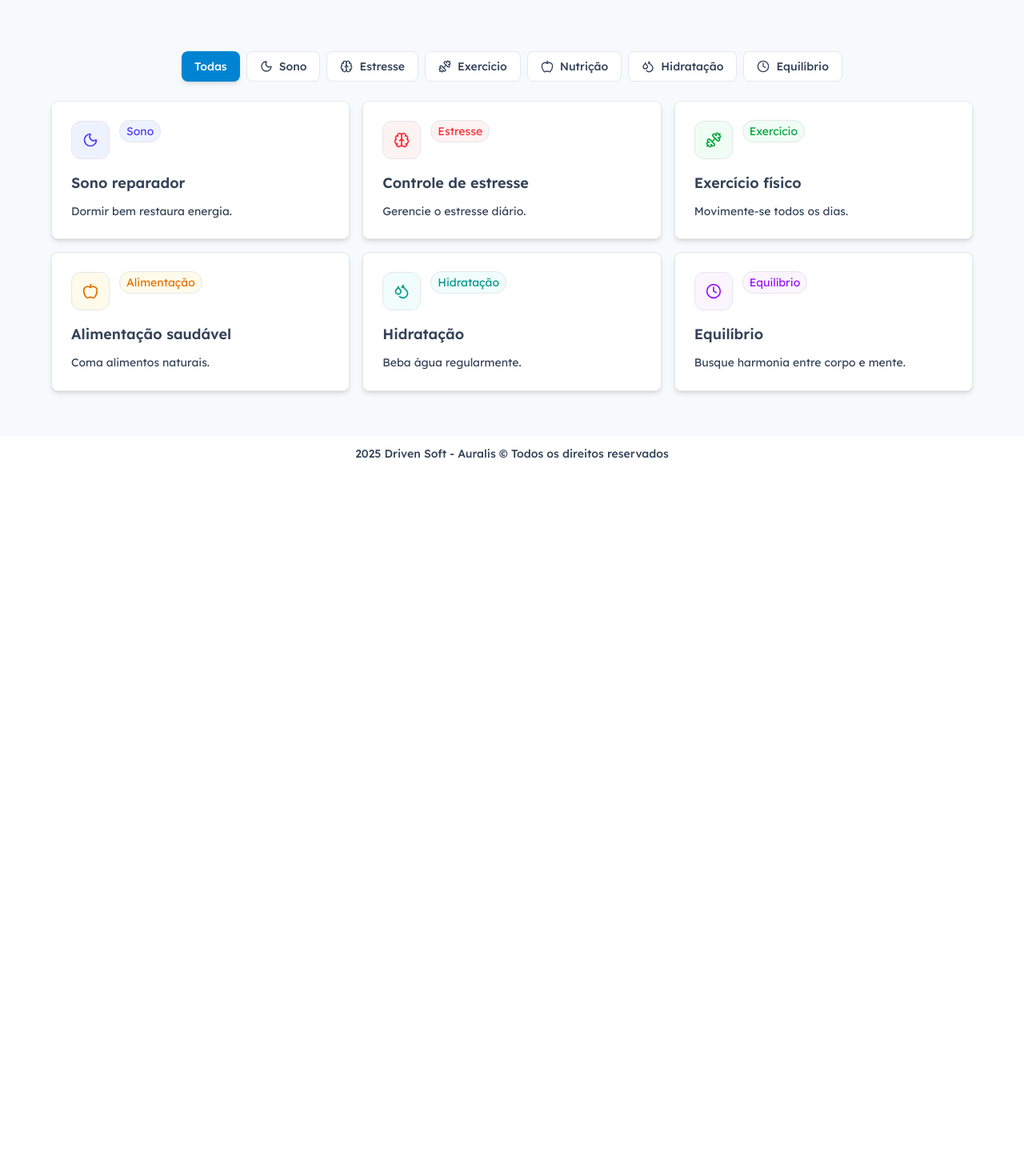
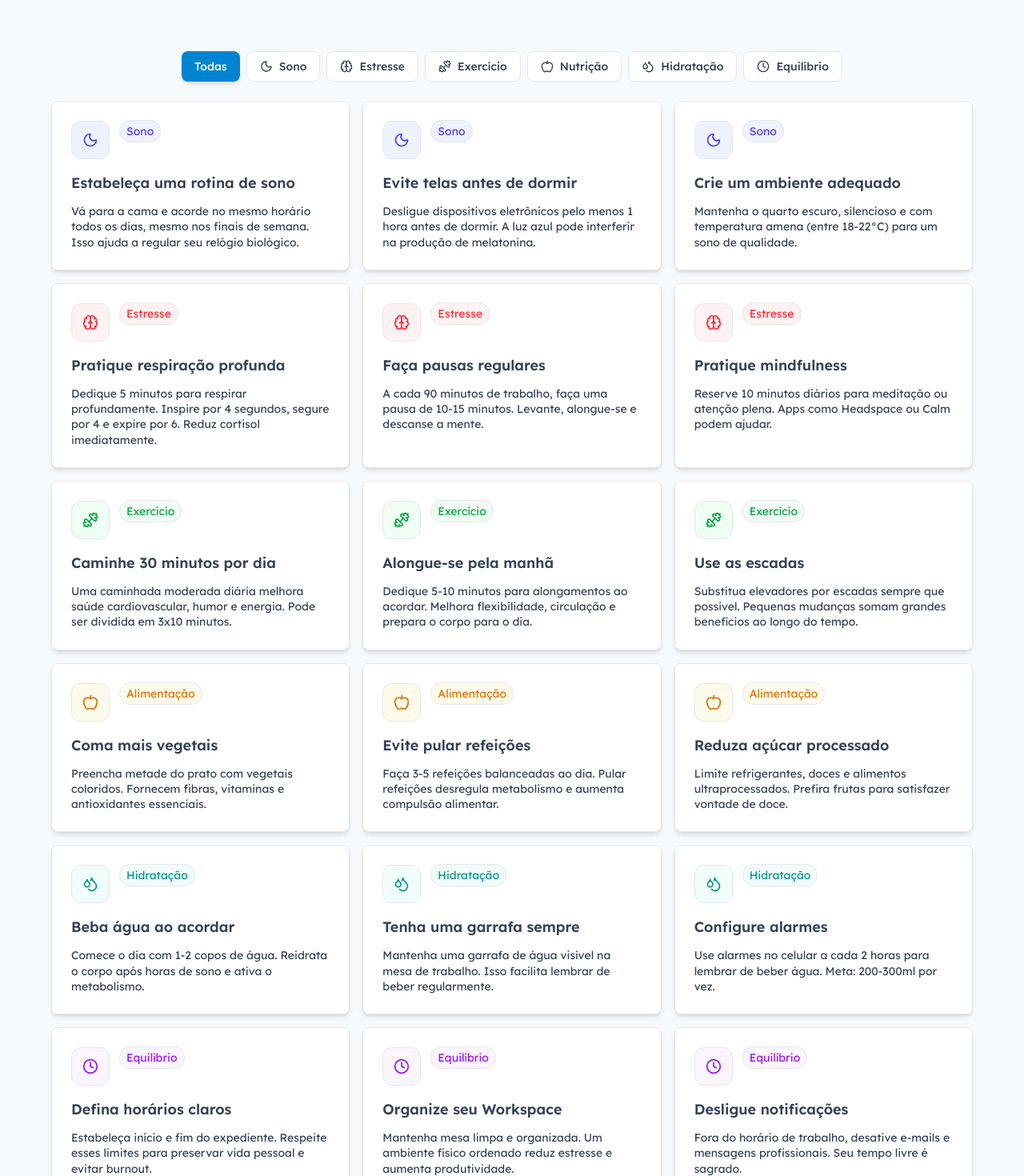
Before and after one commit to Driven-Soft/Auralis, a React (Vite) app: page /dicas in a window 1280 px wide. Shown: the part 360-1830 px from the top of the page at 80% size. Before the commit the page ends 949 px from the top, so only its background shows below. Built offline with nearby package versions, Linux system fonts and the light colour scheme; a web font is replaced by a local one.

Commit message:
feat: ação dos dados reais por dica card

```diff
--- a/src/data/dicaCardData.ts
+++ b/src/data/dicaCardData.ts
@@ -1,10 +1,117 @@
 import type { DicaCardData } from "../types/dicaCardType";
 
 export const cards: DicaCardData[] = [
-  { id: "1", title: "Sono reparador", text: "Dormir bem restaura energia.", category: "sleep" },
-  { id: "2", title: "Controle de estresse", text: "Gerencie o estresse diário.", category: "stress" },
-  { id: "3", title: "Exercício físico", text: "Movimente-se todos os dias.", category: "exercise" },
-  { id: "4", title: "Alimentação saudável", text: "Coma alimentos naturais.", category: "nutrition" },
-  { id: "5", title: "Hidratação", text: "Beba água regularmente.", category: "hydration" },
-  { id: "6", title: "Equilíbrio", text: "Busque harmonia entre corpo e mente.", category: "balance" },
+  {
+    id: "1",
+    title: "Estabeleça uma rotina de sono",
+    text: "Vá para a cama e acorde no mesmo horário todos os dias, mesmo nos finais de semana. Isso ajuda a regular seu relógio biológico.",
+    category: "sleep",
+  },
+  {
+    id: "2",
+    title: "Evite telas antes de dormir",
+    text: "Desligue dispositivos eletrônicos pelo menos 1 hora antes de dormir. A luz azul pode interferir na produção de melatonina.",
+    category: "sleep",
+  },
+  {
+    id: "3",
+    title: "Crie um ambiente adequado",
+    text: "Mantenha o quarto escuro, silencioso e com temperatura amena (entre 18-22°C) para um sono de qualidade.",
+    category: "sleep",
+  },
+
+  {
+    id: "4",
+    title: "Pratique respiração profunda",
+    text: "Dedique 5 minutos para respirar profundamente. Inspire por 4 segundos, segure por 4 e expire por 6. Reduz cortisol imediatamente.",
+    category: "stress",
+  },
+  {
+    id: "5",
+    title: "Faça pausas regulares",
+    text: "A cada 90 minutos de trabalho, faça uma pausa de 10-15 minutos. Levante, alongue-se e descanse a mente.",
+    category: "stress",
+  },
+  {
+    id: "6",
+    title: "Pratique mindfulness",
+    text: "Reserve 10 minutos diários para meditação ou atenção plena. Apps como Headspace ou Calm podem ajudar.",
+    category: "stress",
+  },
+
+  {
+    id: "7",
+    title: "Caminhe 30 minutos por dia",
+    text: "Uma caminhada moderada diária melhora saúde cardiovascular, humor e energia. Pode ser dividida em 3x10 minutos.",
+    category: "exercise",
+  },
+  {
+    id: "8",
+    title: "Alongue-se pela manhã",
+    text: "Dedique 5-10 minutos para alongamentos ao acordar. Melhora flexibilidade, circulação e prepara o corpo para o dia.",
+    category: "exercise",
+  },
+  {
+    id: "9",
+    title: "Use as escadas",
+    text: "Substitua elevadores por escadas sempre que possível. Pequenas mudanças somam grandes benefícios ao longo do tempo.",
+    category: "exercise",
+  },
+
+  {
+    id: "10",
+    title: "Coma mais vegetais",
+    text: "Preencha metade do prato com vegetais coloridos. Fornecem fibras, vitaminas e antioxidantes essenciais.",
+    category: "nutrition",
+  },
+  {
+    id: "11",
+    title: "Evite pular refeições",
+    text: "Faça 3-5 refeições balanceadas ao dia. Pular refeições desregula metabolismo e aumenta compulsão alimentar.",
+    category: "nutrition",
+  },
+  {
+    id: "12",
+    title: "Reduza açúcar processado",
+    text: "Limite refrigerantes, doces e alimentos ultraprocessados. Prefira frutas para satisfazer vontade de doce.",
+    category: "nutrition",
+  },
+
+  {
+    id: "13",
+    title: "Beba água ao acordar",
+    text: "Comece o dia com 1-2 copos de água. Reidrata o corpo após horas de sono e ativa o metabolismo.",
+    category: "hydration",
+  },
+  {
+    id: "14",
+    title: "Tenha uma garrafa sempre",
+    text: "Mantenha uma garrafa de água visível na mesa de trabalho. Isso facilita lembrar de beber regularmente.",
+    category: "hydration",
+  },
+  {
+    id: "15",
+    title: "Configure alarmes",
+    text: "Use alarmes no celular a cada 2 horas para lembrar de beber água. Meta: 200-300ml por vez.",
+    category: "hydration",
+  },
+
+  {
+    id: "16",
+    title: "Defina horários claros",
+    text: "Estabeleça início e fim do expediente. Respeite esses limites para preservar vida pessoal e evitar burnout.",
+    category: "balance",
+  },
+  {
+    id: "17",
+    title: "Organize seu Workspace",
+    text: "Mantenha mesa limpa e organizada. Um ambiente físico ordenado reduz estresse e aumenta produtividade.",
+    category: "balance",
+  },
+  {
+    id: "18",
+    title: "Desligue notificações",
+    text: "Fora do horário de trabalho, desative e-mails e mensagens profissionais. Seu tempo livre é sagrado.",
+    category: "balance",
+  },
 ];
```
